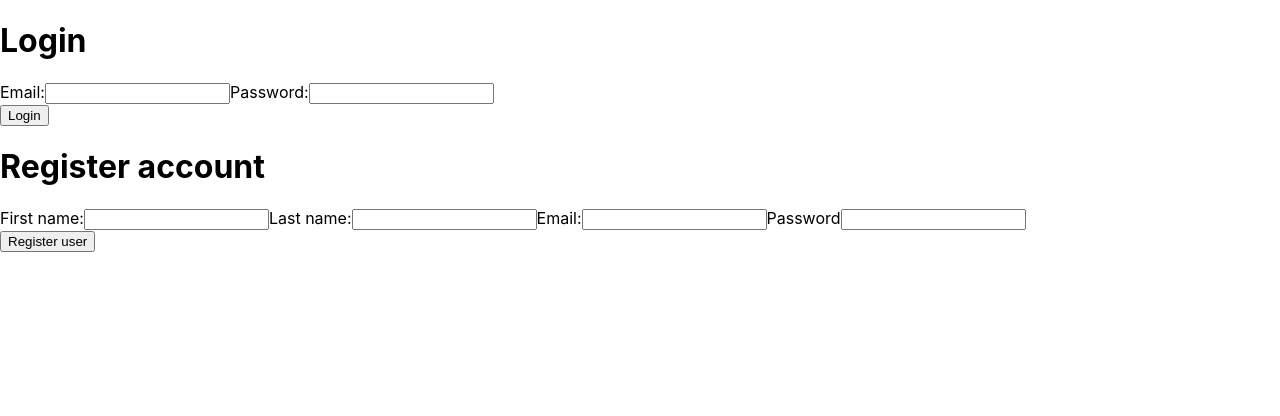
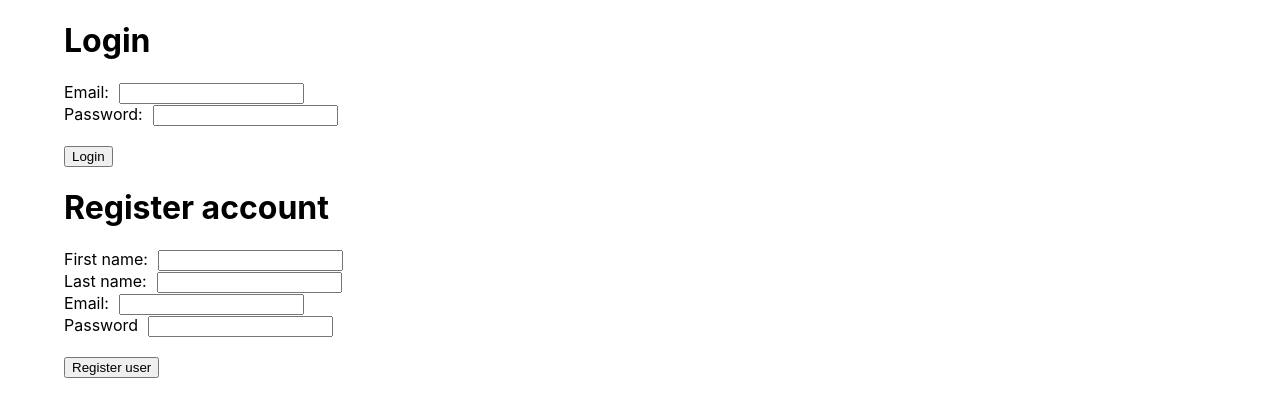
Before and after one commit to zaktaw/dish-list-generator-frontend, a React (Create React App) app: page / in a window 1280 px wide. Shown: the top 416 px of the page. Built offline with nearby package versions, Linux system fonts and the light colour scheme.

Commit message:
Add functionality for showing user's dishes

```diff
--- a/src/App.css
+++ b/src/App.css
@@ -1,38 +1,12 @@
-.App {
-  text-align: center;
+body {
+  margin-left: 5%;
+  background-color: rgb(255, 255, 255);
 }
 
-.App-logo {
-  height: 40vmin;
-  pointer-events: none;
+label {
+  margin-right: 10px;
 }
 
-@media (prefers-reduced-motion: no-preference) {
-  .App-logo {
-    animation: App-logo-spin infinite 20s linear;
-  }
+button {
+  margin-top: 20px;
 }
-
-.App-header {
-  background-color: #282c34;
-  min-height: 100vh;
-  display: flex;
-  flex-direction: column;
-  align-items: center;
-  justify-content: center;
-  font-size: calc(10px + 2vmin);
-  color: white;
-}
-
-.App-link {
-  color: #61dafb;
-}
-
-@keyframes App-logo-spin {
-  from {
-    transform: rotate(0deg);
-  }
-  to {
-    transform: rotate(360deg);
-  }
-}
--- a/src/App.js
+++ b/src/App.js
@@ -1,18 +1,19 @@
 import React, { useState, useEffect } from 'react'
 import Login from './components/Login';
 import Main from './components/Main';
+import './App.css';
 
 function App() {
 
-  const [userLoggedIn, setUserLoggedIn] = useState(false);
+  const [user, setUser] = useState(null);
 
-  function login() {
-    setUserLoggedIn(true);
+  function fSetUser(user) {
+    setUser(user);
   }
 
   return (
     <div>
-    {userLoggedIn ? <Main/> : <Login login={login}/>}
+    {user ? <Main user={user}/> : <Login fSetUser={fSetUser}/>}
     </div>
   )
 }
--- /dev/null
+++ b/src/components/Dish.js
@@ -0,0 +1,20 @@
+const Dish = ({dish}) => {
+    return(
+    <div>
+        <h3>{dish.name}</h3>
+        <h4>Tags</h4>
+        <ul>
+            {dish.tags.map(tag => {
+                return <li>{tag}</li>
+            })}
+        </ul>
+        <h4>ingredients</h4>
+        <ul>
+            {dish.ingredients.map(ingredient => {
+                return <li>{ingredient}</li>
+            })}
+        </ul>
+    </div>
+)}
+
+export default Dish
--- /dev/null
+++ b/src/components/Dishes.js
@@ -0,0 +1,13 @@
+import Dish from "./Dish"
+
+const Dishes = ({dishes}) => {
+    return (
+        <div>
+        {dishes.map((dish) =>
+            <Dish dish={dish}/>
+        )}
+        </div>
+    )
+}
+
+export default Dishes
--- a/src/components/Login.js
+++ b/src/components/Login.js
@@ -2,7 +2,7 @@ import React, { useState, useEffect } from 'react'
 import Register from "./Register";
 import { API_BASE_URL } from "../Resources/consts";
 
-const Login = ({login}) => {
+const Login = ({fSetUser}) => {
 
     const [email, setEmail] = useState()
     const [password, setPassword] = useState()
@@ -15,7 +15,7 @@ const Login = ({login}) => {
         setPassword(e.currentTarget.value);
     }
 
-    function loginUser() {
+    function login() {
         const user = {
          "email": email,
          "password": password
@@ -30,8 +30,11 @@ const Login = ({login}) => {
          fetch(API_BASE_URL + '/login', requestOptions)
              .then(async response => {
                  console.log("Response status:")
-                 console.log(response.status)
-                 if (response.status == 200) login()
+                 console.log(response)
+                 if (response.status == 200) {
+                    const data = await response.json();
+                    fSetUser(data)
+                 }
                  else console.log("Login failed")
              })
      }
@@ -40,13 +43,17 @@ const Login = ({login}) => {
     <div>
     <h1>Login</h1>
     <form>
-        <label>Email:</label>
-        <input type="text" name="email" onChange={changeEmail}/>
-        <label>Password:</label>
-        <input type="password" name="password" onChange={changePassword}/>
+        <div>
+            <label>Email:</label>
+            <input type="text" name="email" onChange={changeEmail}/>
+        </div>
+        <div>
+            <label>Password:</label>
+            <input type="password" name="password" onChange={changePassword}/>
+        </div>
     </form>
-    <button onClick={loginUser}>Login</button>
-    <Register login={login}/>
+    <button onClick={login}>Login</button>
+    <Register fSetUser={fSetUser}/>
     </div>
 )}
 
--- a/src/components/Main.js
+++ b/src/components/Main.js
@@ -1,7 +1,11 @@
-const Main = () => {
+import Dishes from './Dishes'
+
+const Main = (user) => {
     return(
     <div>
-        <h1>Main page for user</h1>
+        <h1>Welcome, {user.user.firstName}!</h1>
+        <h2>My dishes:</h2>
+        <Dishes dishes={user.user.dishes}/>
     </div>
 )}
 
--- a/src/components/Register.js
+++ b/src/components/Register.js
@@ -1,7 +1,7 @@
 import React, { useState, useEffect } from 'react'
 import { API_BASE_URL } from '../Resources/consts';
 
-const Register = ({login}) => {
+const Register = ({fSetUser}) => {
 
     const [firstName, setFirstName] = useState('');
     const [lastName, setLastName] = useState('');
@@ -41,8 +41,11 @@ const Register = ({login}) => {
         fetch(API_BASE_URL + '/register', requestOptions)
             .then(async response => {
                 console.log("Response status:")
-                console.log(response.status)
-                if (response.status == 202) login()
+                console.log(response)
+                if (response.status == 202) {
+                    const data = await response.json()
+                    fSetUser(data)
+                }
                 else console.log("Registration failed")
             })
     }
@@ -51,14 +54,22 @@ const Register = ({login}) => {
         <div>
         <h1>Register account</h1>
         <form>
+            <div>
                 <label>First name:</label>
                 <input type="text" name="firstName" onChange={changeFirstName}/>
+            </div>
+            <div>
                 <label>Last name:</label>
                 <input type="text" name="lastName" onChange={changeLastName}/>
+            </div>
+            <div>
                 <label>Email:</label>
                 <input type="text" name="email" onChange={changeEmail}/>
+            </div>
+            <div>
                 <label>Password</label>
                 <input type="password" name="password" onChange={changePassword}/>
+            </div>
         </form>
         <button onClick={regUser}>Register user</button>
         </div>
```
Lines whose indentation alone changed are shown as unchanged.
